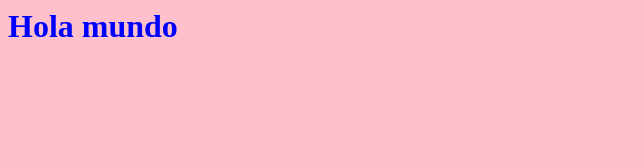
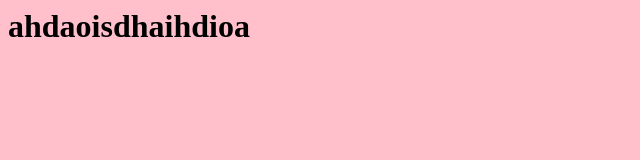
Before and after one commit to AmarinoLama/operacionesGitHub, a plain HTML site: page index.html in a window 1280 px wide. Shown: the whole page, without its empty margins (0-640 px from the left). Drawn offline with Linux system fonts and the light colour scheme.

Commit message:
cambios en index y style

```diff
--- a/index.html
+++ b/index.html
@@ -3,6 +3,6 @@
 		<link rel="stylesheet" type="text/css" href="style.css">
 	</head>
 	<body>
-		<h1>Hola mundo</h1>
+		<h1>ahdaoisdhaihdioa</h1>
 	</body>
 </html>
--- a/style.css
+++ b/style.css
@@ -1,2 +1,2 @@
 body { background-color: pink;}
-h1 {color: blue;}
+h2 {color: blue;}
```
